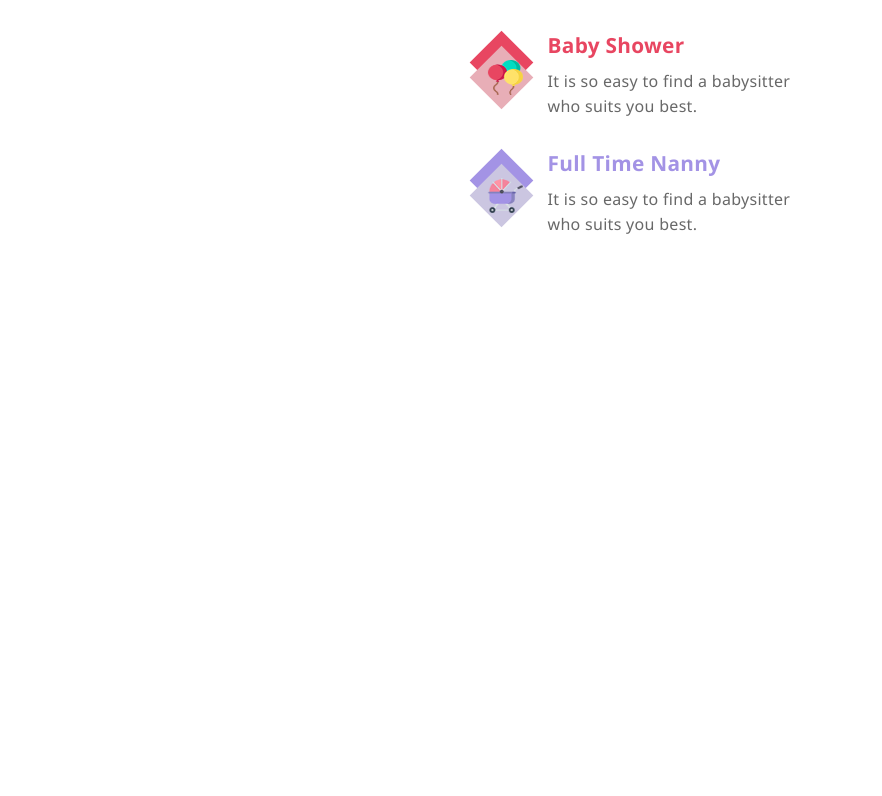
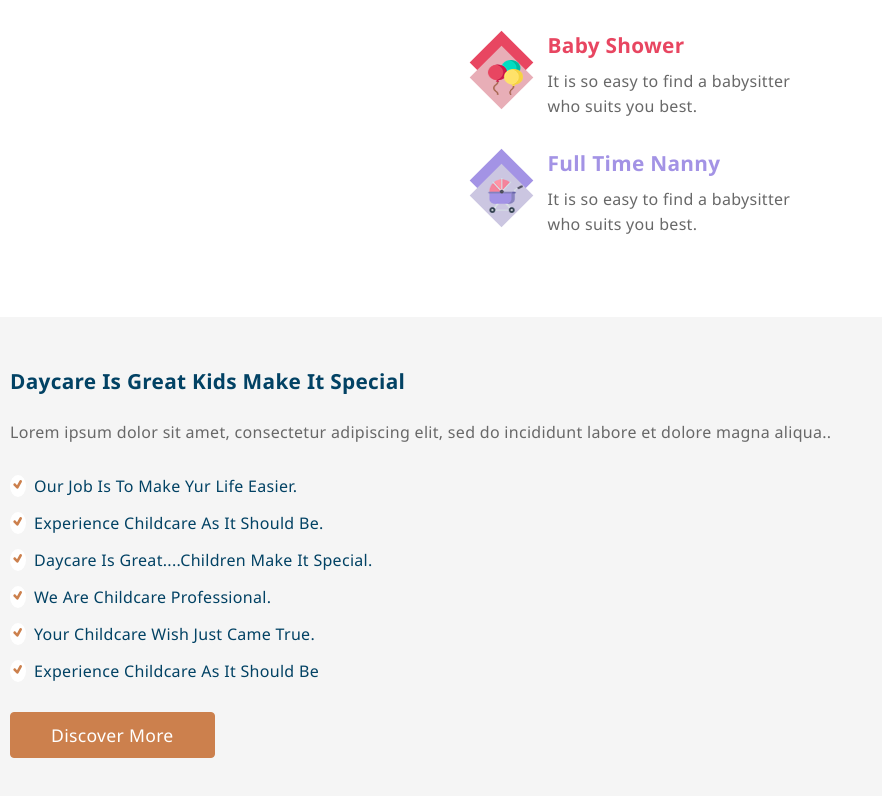
Before and after one commit to Ubongg/day-care, a React (Create React App) app: page /about in a window 1280 px wide. Shown: the part 1566-2362 px from the top of the page, without its empty margins (0-882 px from the left). Before the commit the page ends 1883 px from the top, so only its background shows below. Built offline with nearby package versions, Linux system fonts and the light colour scheme.

Commit message:
worked on about page and added reveal effects in home page

```diff
--- a/src/pages/About.js
+++ b/src/pages/About.js
@@ -6,9 +6,11 @@ import curly from "../assets/curlylines.png";
 import bsit from "../assets/bsit.png";
 import bs from "../assets/bs.png";
 import ftn from "../assets/ftn.png";
+import abcol from "../assets/abcol.jpeg";
 import { NavLink } from "react-router-dom";
 import about from "../assets/landlead.png";
 import Fade from "react-reveal/Fade";
+import { TiTick } from "react-icons/ti";
 
 const About = () => {
   return (
@@ -131,6 +133,65 @@ const About = () => {
           </div>
         </div>
       </div>
+      <div className="about-sec">
+        <div className="img-col">
+          <div className="imgBx">
+            <img src={abcol} alt="" />
+          </div>
+        </div>
+        <div className="text-col">
+          <h3>Daycare Is Great Kids Make It Special</h3>
+          <p>
+            Lorem ipsum dolor sit amet, consectetur adipiscing elit, sed do
+            incididunt labore et dolore magna aliqua..
+          </p>
+          <div className="ticks">
+            <div className="tick">
+              <span className="icon">
+                <TiTick />
+              </span>
+              <span className="text">Our Job Is To Make Yur Life Easier.</span>
+            </div>
+            <div className="tick">
+              <span className="icon">
+                <TiTick />
+              </span>
+              <span className="text">
+                Experience Childcare As It Should Be.
+              </span>
+            </div>
+            <div className="tick">
+              <span className="icon">
+                <TiTick />
+              </span>
+              <span className="text">
+                Daycare Is Great....Children Make It Special.
+              </span>
+            </div>
+            <div className="tick">
+              <span className="icon">
+                <TiTick />
+              </span>
+              <span className="text">We Are Childcare Professional.</span>
+            </div>
+            <div className="tick">
+              <span className="icon">
+                <TiTick />
+              </span>
+              <span className="text">Your Childcare Wish Just Came True.</span>
+            </div>
+            <div className="tick">
+              <span className="icon">
+                <TiTick />
+              </span>
+              <span className="text">Experience Childcare As It Should Be</span>
+            </div>
+          </div>
+          <button>
+            <NavLink to="/blog">Discover More</NavLink>
+          </button>
+        </div>
+      </div>
     </div>
   );
 };
--- a/src/pages/Home.js
+++ b/src/pages/Home.js
@@ -29,6 +29,8 @@ import { TiSocialLinkedin } from "react-icons/ti";
 import Imgslider from "../components/Imgslider";
 import BlogSlider from "../components/BlogSlider";
 import Footer from "../components/Footer";
+import Fade from "react-reveal/Fade";
+import Zoom from "react-reveal/Zoom";
 
 const Home = () => {
   return (
@@ -144,36 +146,46 @@ const Home = () => {
           </div>
         </div>
         <div className="home-features-reasons">
+          <Fade left>
             <div className="home-features-reason">
               <div className="imgBx one">
                 <img src={kc} alt="" />
               </div>
               <h3>Knowledge Classes</h3>
             </div>
+          </Fade>
+          <Fade right>
             <div className="home-features-reason">
               <div className="imgBx two">
                 <img src={fds} alt="" />
               </div>
               <h3>Full Day Session</h3>
             </div>
+          </Fade>
+          <Fade left>
             <div className="home-features-reason">
               <div className="imgBx three">
                 <img src={qt} alt="" />
               </div>
               <h3>Qualified Teacher</h3>
             </div>
+          </Fade>
+          <Fade right>
             <div className="home-features-reason">
               <div className="imgBx four">
                 <img src={pa2} alt="" />
               </div>
               <h3>Play Area</h3>
             </div>
+          </Fade>
+          <Fade left>
             <div className="home-features-reason">
               <div className="imgBx five">
                 <img src={lmr} alt="" />
               </div>
               <h3>Last Minute Request</h3>
             </div>
+          </Fade>
         </div>
       </div>
       <div className="home-program">
@@ -383,9 +395,11 @@ const Home = () => {
         </div>
         <div className="boxes">
           <div className="box">
+            <Zoom>
               <div className="imgBx">
                 <img src={st} alt="" />
               </div>
+            </Zoom>
             <h3>Angelina Kapry</h3>
             <p>Senior Teacher</p>
             <div className="socials">
@@ -404,9 +418,11 @@ const Home = () => {
             </div>
           </div>
           <div className="box">
+            <Zoom>
               <div className="imgBx">
                 <img src={ht} alt="" />
               </div>
+            </Zoom>
             <h3>Martin Luther</h3>
             <p>Head Teacher</p>
             <div className="socials">
@@ -425,9 +441,11 @@ const Home = () => {
             </div>
           </div>
           <div className="box">
+            <Zoom>
               <div className="imgBx">
                 <img src={at} alt="" />
               </div>
+            </Zoom>
             <h3>Mrs Barbara</h3>
             <p>Assistant Teacher</p>
             <div className="socials">
--- a/src/styles/About.css
+++ b/src/styles/About.css
@@ -78,3 +78,51 @@
   color: var(--mainGrey);
   line-height: var(--line-height);
 }
+.about-sec .img-col {
+  display: none;
+}
+.about-sec .text-col {
+  background-color: rgb(245, 245, 245);
+  padding: 50px 10px;
+}
+
+.about-sec .text-col h3 {
+  color: var(--primaryColor);
+  margin-bottom: 25px;
+  font-size: 1.3rem;
+}
+.about-sec .text-col p {
+  color: var(--mainGrey);
+  margin-bottom: 30px;
+  line-height: var(--line-height);
+}
+.about-sec .text-col .tick {
+  margin-bottom: 15px;
+  display: flex;
+}
+.about-sec .text-col .tick .icon {
+  color: var(--secColor);
+  margin-right: 8px;
+  background: white;
+  border-radius: 50%;
+}
+.about-sec .text-col .tick .text {
+  color: var(--primaryColor);
+}
+.about-sec .text-col button {
+  display: flex;
+  justify-content: left;
+  align-items: center;
+  border: none;
+  background: transparent;
+  margin-top: 30px;
+}
+.about-sec .text-col a {
+  text-transform: capitalize;
+  color: var(--mainWhite);
+  background: var(--secColor);
+  border: 1px solid var(--secColor);
+  border-radius: var(--radius);
+  padding: 10px 40px;
+  font-size: 1.1rem;
+}
```
Also changed, not shown: src/assets/abcol.jpeg (added). Lines whose indentation alone changed are shown as unchanged.
